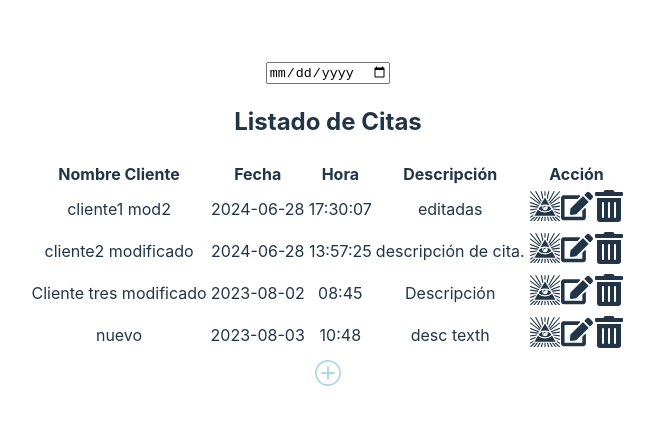
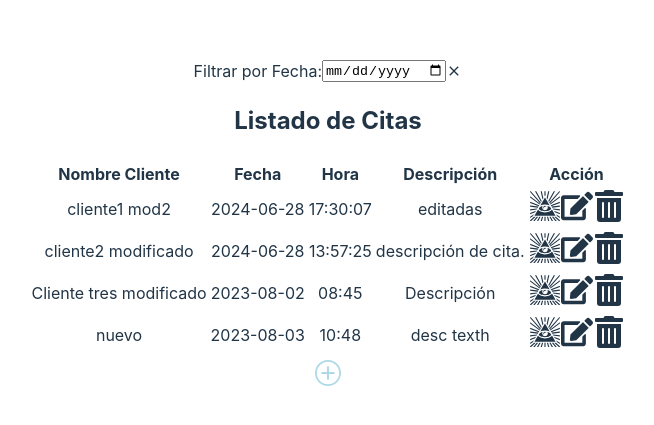
Before and after one commit to BorisLeightonI/pidway_front, a React (Vite) app: page / in a window 1280 px wide. Shown: the part 173-598 px from the top of the page, without its empty margins (312-966 px from the left). Built offline with nearby package versions, Linux system fonts and the light colour scheme; data requests are answered from the project's data file.

Commit message:
Se implementa filtro de citas por fecha

```diff
--- /dev/null
+++ b/src/components/listaCitas.css
@@ -0,0 +1,5 @@
+.clear_filter {
+  display: flex;
+  align-items: center;
+  justify-content: center;
+}
--- a/src/components/listaCitas.jsx
+++ b/src/components/listaCitas.jsx
@@ -1,4 +1,4 @@
-import React, { useContext } from 'react'
+import React, { useContext, useEffect, useState } from 'react'
 import { useGetData } from '../hooks/getData'
 import { CREATE, DELETE, EDIT, SHOW, T_NOMBRE, T_accion, T_descripcion, T_fecha, T_hora } from '../utils/constantes';
 import { FaEdit, FaTrashAlt } from 'react-icons/fa';
@@ -7,11 +7,17 @@ import { formContext } from '../contextos/context';
 import { IoIosAddCircleOutline } from 'react-icons/io';
 import { RiLoader2Fill } from 'react-icons/ri';
 import { MagnifyingGlass } from 'react-loader-spinner';
+import { MdOutlineClear } from 'react-icons/md';
+import './listaCitas.css';
 
 function ListaCitas() {
-  const [citas, error, loading] = useGetData('/citas');
+  const [citasFromGet, error, loading] = useGetData('/citas');
+  const [citas, setCitas] = useState(citasFromGet);
   const { setAction, setCita } = useContext(formContext);
   console.log('citas', citas);
+  useEffect(()=>{
+    if(citasFromGet) setCitas(citasFromGet);
+  },[citasFromGet])
   const handleShow = (cita)=>{
     setCita(cita);
     setAction(SHOW);
@@ -31,11 +37,19 @@ function ListaCitas() {
   const handleFilterByDate = (e) => {
     const {name, value} = e.target;
     console.log(name, value);
+    if(citas){
+      setCitas(citasFromGet.filter(cita => cita.fecha===value));
+    }
   }
+  const handleClearFilter = ()=>setCitas(citasFromGet);
 
   return (
     <>
-    <input type="date" name="filtro" id="" onChange={handleFilterByDate}/>
+    <div className="clear_filter">
+      <label htmlFor="">Filtrar por Fecha: </label>
+      <input type="date" name="filtro" id="" onChange={handleFilterByDate}/>
+      <MdOutlineClear onClick={handleClearFilter}/>
+    </div>
       <h2>Listado de Citas</h2>
       <div className="lista_citas">
         <table>
```
